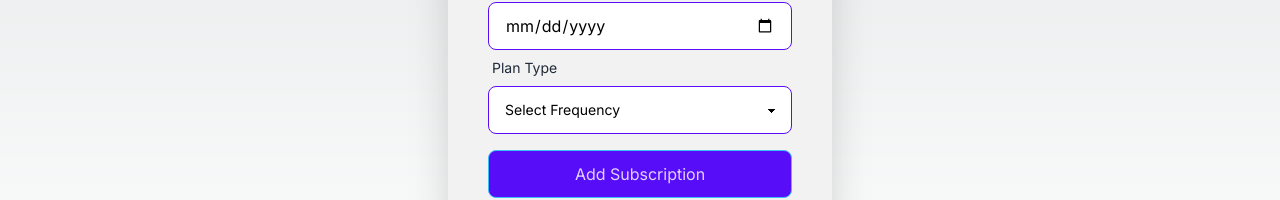
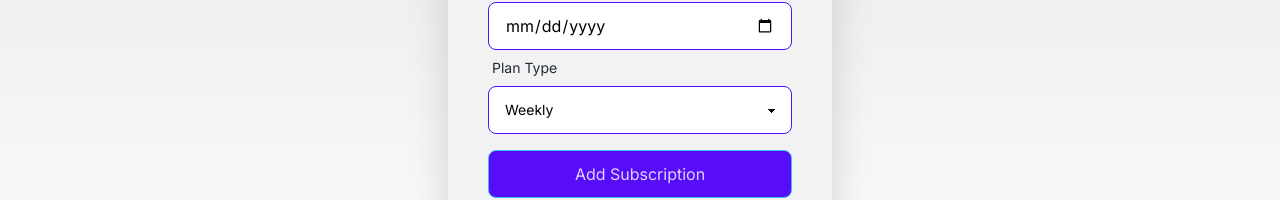
Before and after one commit to AbhinavParbhakar/developED-2023, a Next.js app in the folder front-end/subscription-manager/: page /subscription/new in a window 1280 px wide. Shown: the part 510-710 px from the top of the page. Built offline with nearby package versions, Linux system fonts and the light colour scheme.

Commit message:
made one more change

```diff
--- a/front-end/subscription-manager/app/subscription/new/page.tsx
+++ b/front-end/subscription-manager/app/subscription/new/page.tsx
@@ -35,7 +35,6 @@ export default function addSubscription(){
                     <h2 className="label-text">Plan Type</h2>
                 </label>
                 <select name="frequency" onChange={(e) => {setOptions(e.target.value)}} className="flex select select-bordered select-primary">
-                    <option  selected disabled>Select Frequency</option>
                     <option value="weekly">Weekly</option>
                     <option value="biweekly">Bi-Weekly</option>
                     <option value="monthly">Monthly</option>
```
